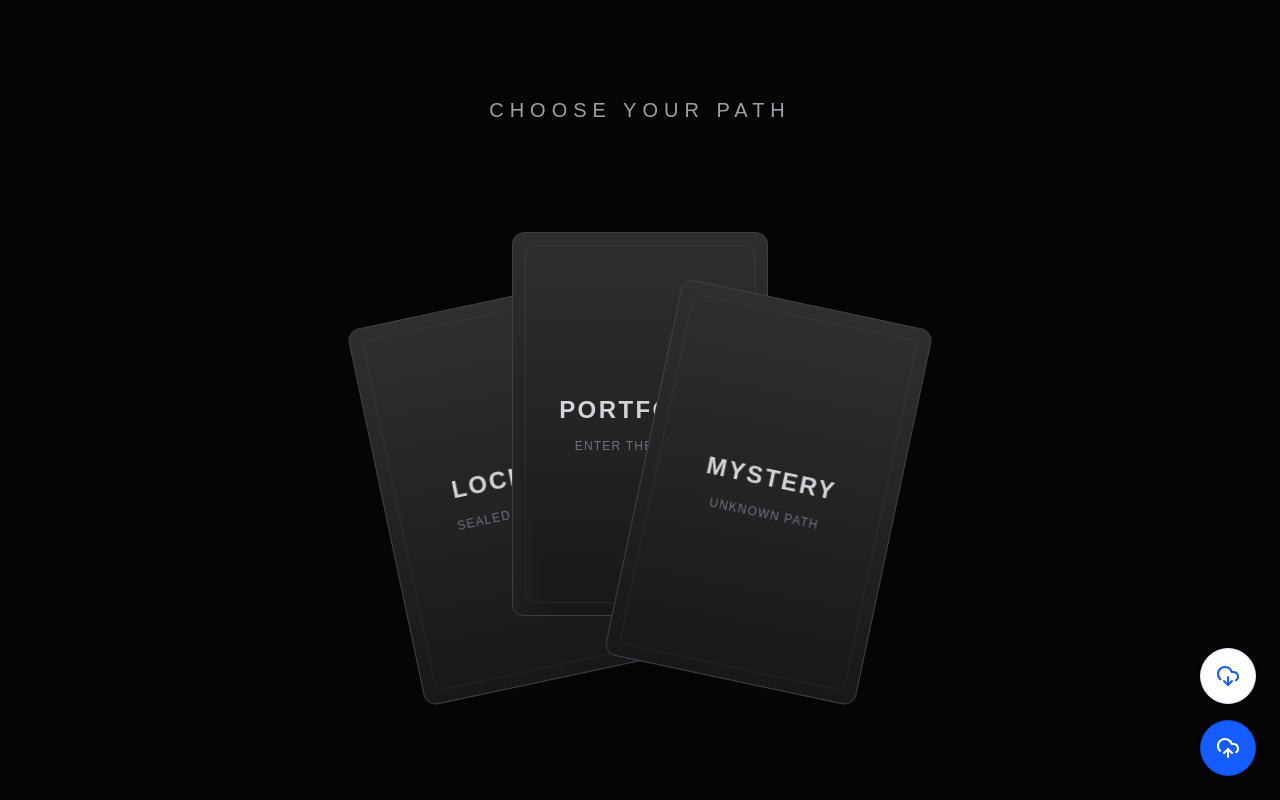
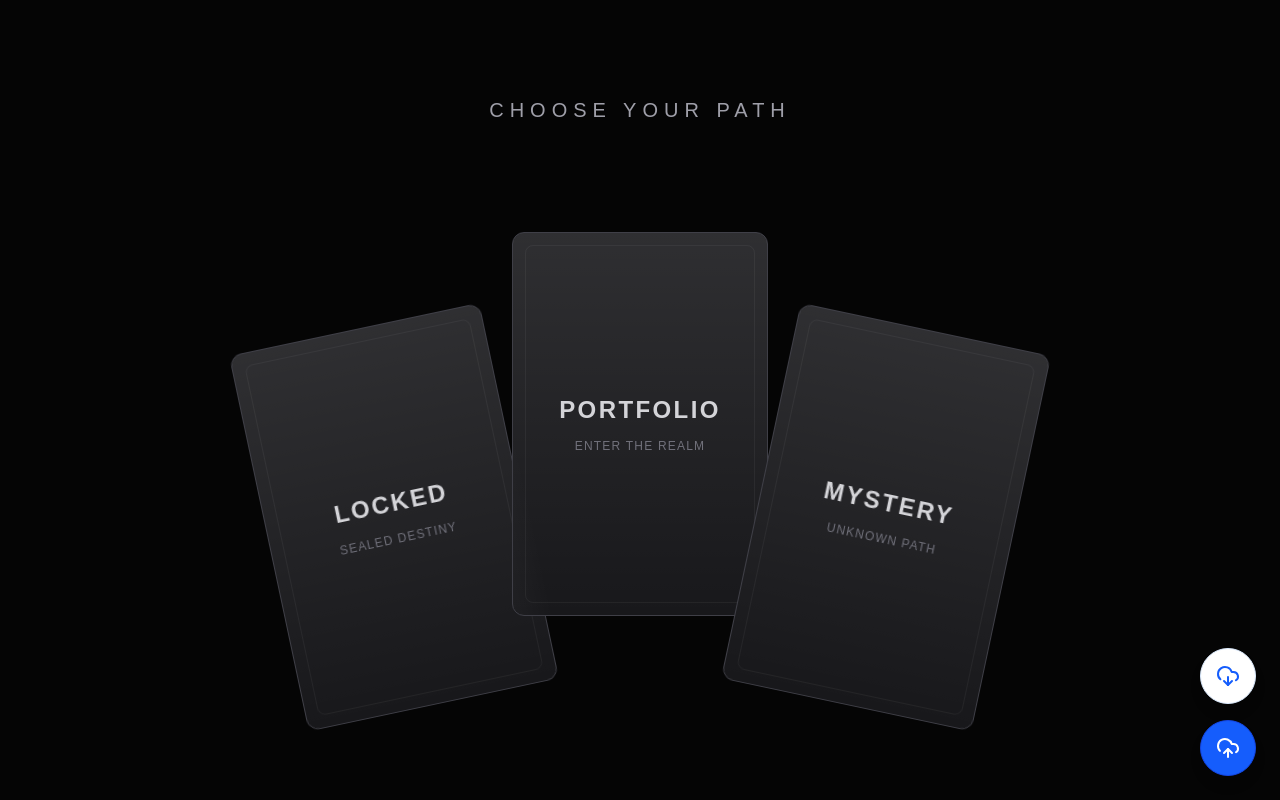
Before and after one commit to BestXin-lllpmqlll/MyWeb, a Next.js app in the folder web/: page /selection in a window 1280 px wide. Built offline with nearby package versions, Linux system fonts and the light colour scheme.

Commit message:
Auto commit from web UI

```diff
--- a/web/src/app/selection/page.tsx
+++ b/web/src/app/selection/page.tsx
@@ -41,10 +41,20 @@ export default function SelectionPage() {
     }, 1200); // 1.2s delay for the card to shine and expand
   };
 
-  const cards = [
-    { id: 0, title: "LOCKED", desc: "Sealed Destiny", route: null, baseTransform: "rotate(-12deg) translateX(-140px) translateY(40px)" },
-    { id: 1, title: "PORTFOLIO", desc: "Enter The Realm", route: "/main", baseTransform: "rotate(0deg) translateX(0px) translateY(0px)" },
-    { id: 2, title: "MYSTERY", desc: "Unknown Path", route: null, baseTransform: "rotate(12deg) translateX(140px) translateY(40px)" },
+  const getBaseTransform = (id: number) => {
+    // 根据是否为移动端调整卡牌之间的间距，避免手机端横向溢出屏幕
+    // 原本 PC 端 offset 是 140，现在加大到 220 甚至 260
+    const offset = isMobile ? 140 : 260;
+    if (id === 0) return `rotate(-12deg) translateX(-${offset}px) translateY(40px)`;
+    if (id === 1) return `rotate(0deg) translateX(0px) translateY(0px)`;
+    if (id === 2) return `rotate(12deg) translateX(${offset}px) translateY(40px)`;
+    return "";
+  };
+
+  const cardsData = [
+    { id: 0, title: "LOCKED", desc: "Sealed Destiny", route: null },
+    { id: 1, title: "PORTFOLIO", desc: "Enter The Realm", route: "/main" },
+    { id: 2, title: "MYSTERY", desc: "Unknown Path", route: null },
   ];
 
   return (
@@ -55,9 +65,10 @@ export default function SelectionPage() {
       </div>
 
       <div className="relative w-full max-w-4xl h-[500px] flex items-center justify-center mt-12">
-        {cards.map((card, i) => {
+        {cardsData.map((card, i) => {
           const isSelected = selectedCard === card.id;
           const isNotSelected = selectedCard !== null && !isSelected;
+          const baseTransform = getBaseTransform(card.id);
 
           // 在移动端，被 active 的卡片视为拥有 hover 效果
           const isHoveredInMobile = isMobile && activeCard === card.id;
@@ -71,7 +82,7 @@ export default function SelectionPage() {
                   ? "rotate(0deg) translateX(0px) translateY(-40px) scale(1.2)"
                   : (isHoveredInMobile && card.route) // 移动端激活有效卡片时模拟 hover 状态的回正放大
                     ? "rotate(0deg) translateX(0px) translateY(-24px) scale(1.05)"
-                    : card.baseTransform,
+                    : baseTransform,
                 zIndex: isSelected || isHoveredInMobile ? 50 : undefined,
                 opacity: isNotSelected ? 0 : 1,
                 animation: mounted && selectedCard === null ? `card-enter 0.8s cubic-bezier(0.16, 1, 0.3, 1) ${i * 0.15}s both` : "none",
```
